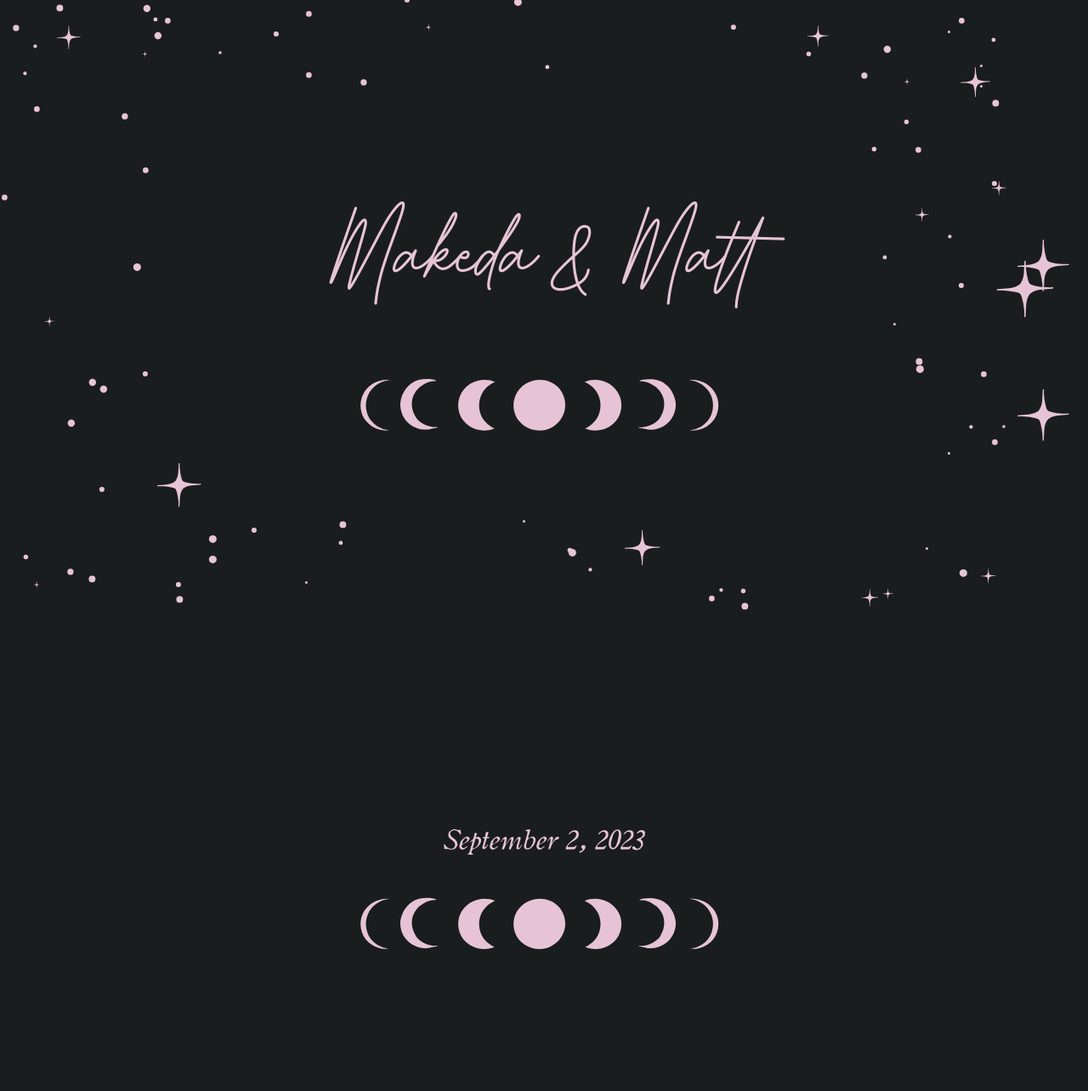
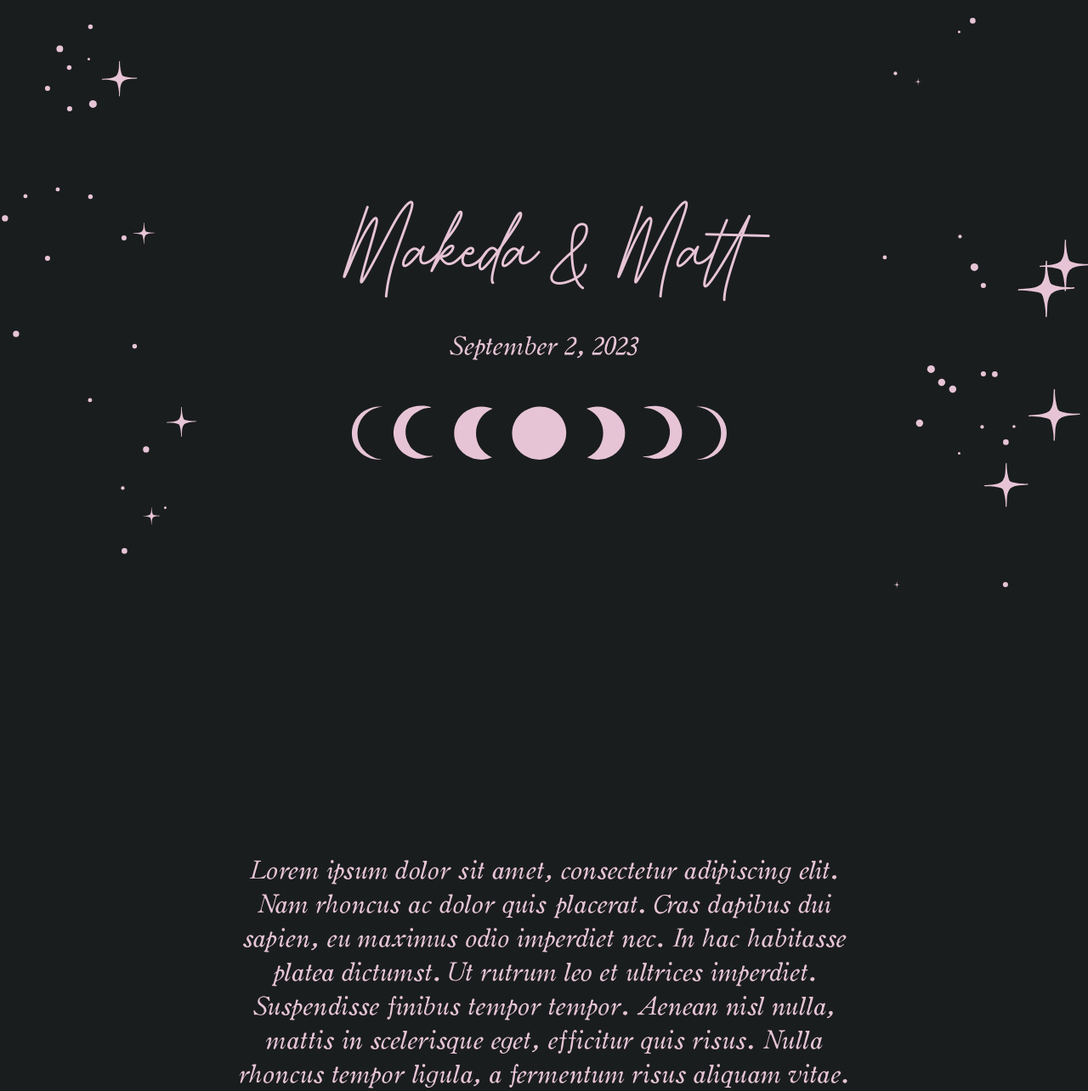
Before and after one commit to mtagius/wedding-website, a plain HTML site: page index.html in a window 1280 px wide. Shown: the part 37-1321 px from the top of the page at 85% size. Drawn offline with Linux system fonts and the light colour scheme.

Commit message:
added a content div for the content to float in the center of the screen

```diff
--- a/index.html
+++ b/index.html
@@ -10,15 +10,18 @@
 
 <body>
     <div class="background" id="background"></div>
-    <h1 class="slide title-slide">Makeda & Matt</h1>
-    <div class="slide moons">
-        <img class="slide" src="img/moons.svg" width="40%">
-    </div>
-    <div class="slide">
+    <div class="content">
+        <h1 class="title">Makeda & Matt</h1>
         September 2, 2023
-    </div>
-    <div class="slide moons">
-        <img class="slide" src="img/moons.svg" width="40%">
+        <div class="moons">
+            <img class="slide" src="img/moons.svg">
+        </div>
+        <div>
+            Lorem ipsum dolor sit amet, consectetur adipiscing elit. Nam rhoncus ac dolor quis placerat. Cras dapibus
+            dui sapien, eu maximus odio imperdiet nec. In hac habitasse platea dictumst. Ut rutrum leo et ultrices
+            imperdiet. Suspendisse finibus tempor tempor. Aenean nisl nulla, mattis in scelerisque eget, efficitur quis
+            risus. Nulla rhoncus tempor ligula, a fermentum risus aliquam vitae.
+        </div>
     </div>
 </body>
 </body>
--- a/main.js
+++ b/main.js
@@ -10,13 +10,11 @@ function randomNumber(min, max) {
 function generateBackground() {
     background = document.getElementById("background");
     var skews = [
-        [0, 20, 0, 93],
-        [80, 93, 0, 93],
-        [0, 93, 0, 20],
-        [0, 93, 80, 93]];
-    for (i = 0; i < 100; i++) {
+        [0, 93, 0, 15],
+        [0, 93, 80, 95]];
+    for (i = 0; i < 50; i++) {
         star = document.createElement("img");
-        skew = randomNumber(0, 3);
+        skew = randomNumber(0, 1);
         topPos = randomNumber(skews[skew][0], skews[skew][1]);
         leftPos = randomNumber(skews[skew][2], skews[skew][3]);
         star.style = 'top:' + topPos + '%;'
--- a/style.css
+++ b/style.css
@@ -13,31 +13,37 @@ html {
     color: #e6c4d6ff;
 }
 
-body {
-    padding-top: 30vh
+.content {
+    left: 20%;
+    top: 0%;
+    width: 60%;
+    position: relative;
+    padding-top: 30vh;
+    font-family: "Old Style Italic";
+    text-align: center;
+    font-size: 16px;
 }
 
-.slide {
-    font-family: "Old Style Italic";
-    text-align: center;
-    font-size: 2em;
+.content div {
+    margin-bottom: 50vh;
 }
 
-.title-slide {
+.title {
     font-family: "Better Grade";
-    font-size: 10em;
+    font-size: 32px;
     font-weight: normal;
     margin-bottom: 0px;
+    margin-top: 0px;
 }
 
 .moons {
     width: 100%;
-    margin-bottom: 50vh;
 }
 
 .moons img {
     display: block;
     margin: auto;
+    width: 70%;
 }
 
 .background {
@@ -49,8 +55,38 @@ body {
     z-index: -2
 }
 
-@media only screen and (max-width: 500px) {
-    body {
-        padding-top: 20vh
+@media only screen and (max-width: 2500px) {
+    .title {
+        font-size: 200px;
+    }
+    .content {
+        font-size: 40px;
     }
 }
+
+@media only screen and (max-width: 1500px) {
+    .title {
+        font-size: 150px;
+    }
+    .content {
+        font-size: 30px;
+    }
+}
+
+@media only screen and (max-width: 1000px) {
+    .title {
+        font-size: 100px;
+    }
+    .content {
+        font-size: 20px;
+    }
+}
+
+@media only screen and (max-width: 500px) {
+    .title {
+        font-size: 75px;
+    }
+    .content {
+        font-size: 20px;
+    }
+}
```
